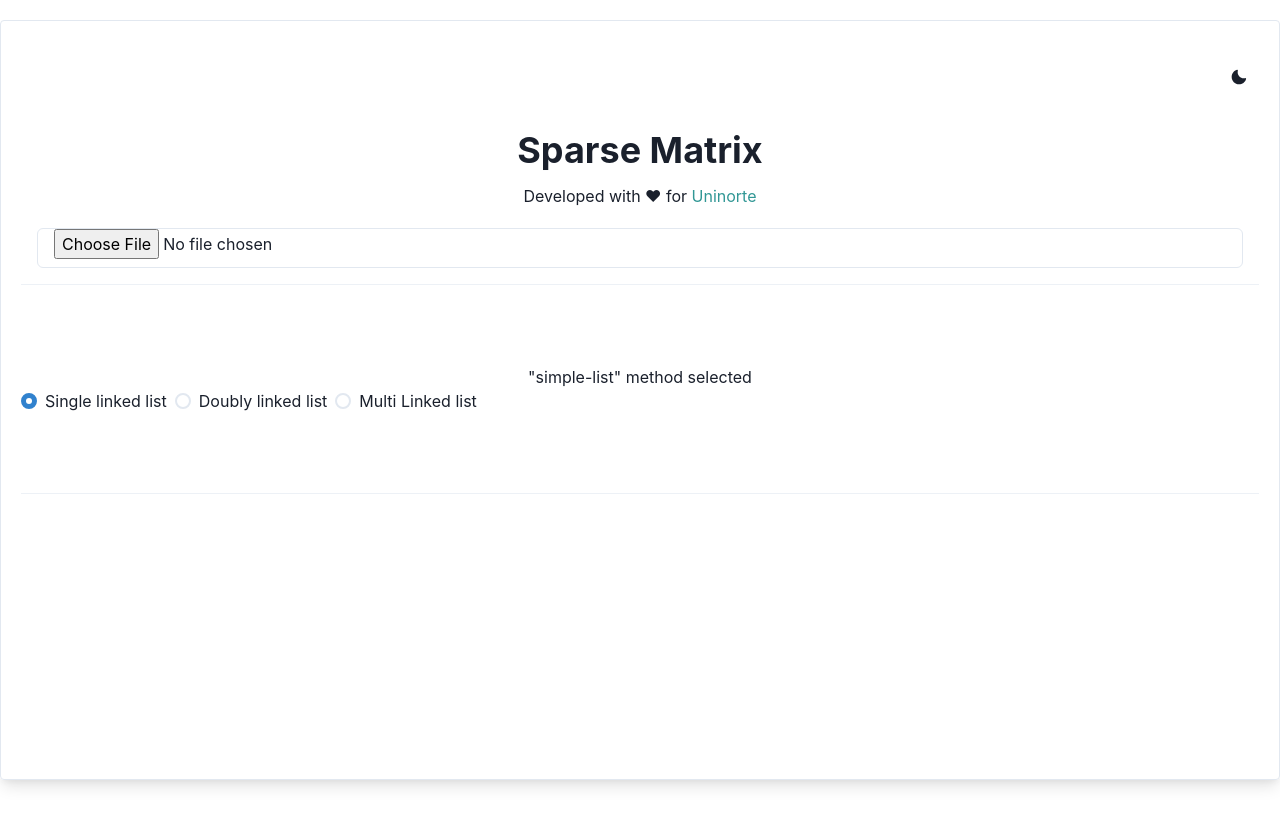
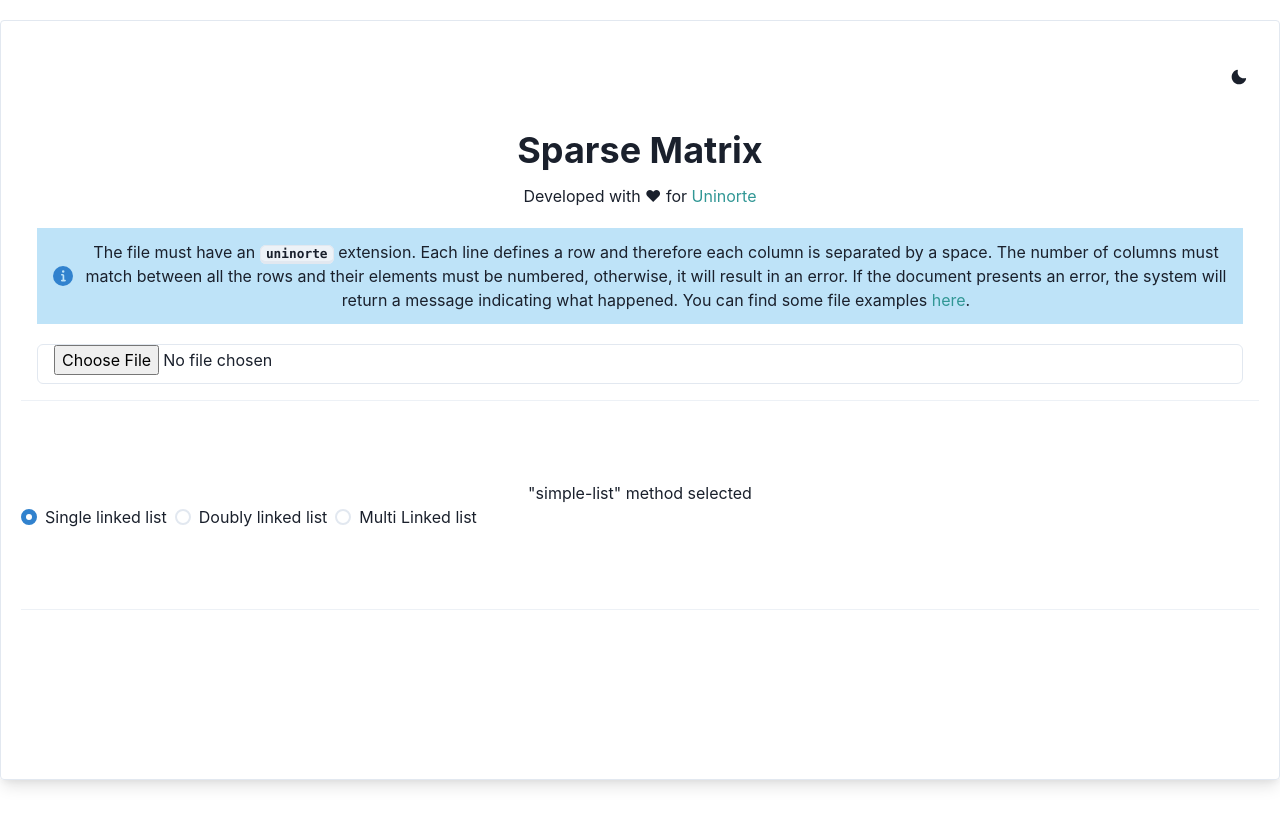
Before and after one commit to davixcky/SparseMatrixVisualizer, a React (Create React App) app: page / in a window 1280 px wide. Shown: the top 826 px of the page. Before the commit the page ends 800 px from the top, so only its background shows below. Built offline with nearby package versions, Linux system fonts and the light colour scheme.

Commit message:
feat: add helper message

```diff
--- a/src/App.js
+++ b/src/App.js
@@ -1,10 +1,10 @@
 import {useSparseMatrixContext} from "./context/matrixContext";
-import {FileReader, ListMethod, MatrixTable} from "./components";
+import {FileReader, InformationArea, ListMethod, MatrixTable} from "./components";
 import {
     Box,
     Flex,
     Heading,
-    IconButton,
+    IconButton, Kbd,
     Link,
     Spinner,
     Text,
@@ -29,6 +29,21 @@ function App() {
                 <ThemeSelector/>
                 <Box p={4}>
                     <ConfigurationHeader/>
+                    <InformationArea>
+                        <Text>
+                            The file must have an <Kbd>uninorte</Kbd> extension. Each line defines a row and therefore
+                            each
+                            column is separated by a space. The number of columns must match between all the rows and
+                            their elements must be numbered, otherwise, it will result in an error. If the document
+                            presents an error, the system will return a message indicating what happened. You can find
+                            some file examples
+                            {" "}
+                            <Link color="teal.500"
+                                  href="https://github.com/davixcky/SparseMatrixVisualizer/tree/master/example_files"
+                                  target='blank'>
+                                here
+                            </Link>.
+                        </Text> </InformationArea>
                     <FileReader/>
                     {isLoading && <Spinner size="xl" mt={12}/>}
                 </Box>
--- /dev/null
+++ b/src/components/InformationArea/InformationArea.js
@@ -0,0 +1,12 @@
+import {Alert, AlertIcon} from "@chakra-ui/react";
+
+const InformationArea = ({children}) => {
+    return (
+        <Alert status="info" marginBlock={5}>
+            <AlertIcon/>
+            {children}
+        </Alert>
+    );
+};
+
+export {InformationArea};
--- /dev/null
+++ b/src/components/InformationArea/index.js
@@ -0,0 +1 @@
+export * from './InformationArea';
--- a/src/components/index.js
+++ b/src/components/index.js
@@ -1,3 +1,4 @@
 export * from './ListMethod';
 export * from './FileReader';
 export * from './MatrixTable';
+export * from './InformationArea';
```
